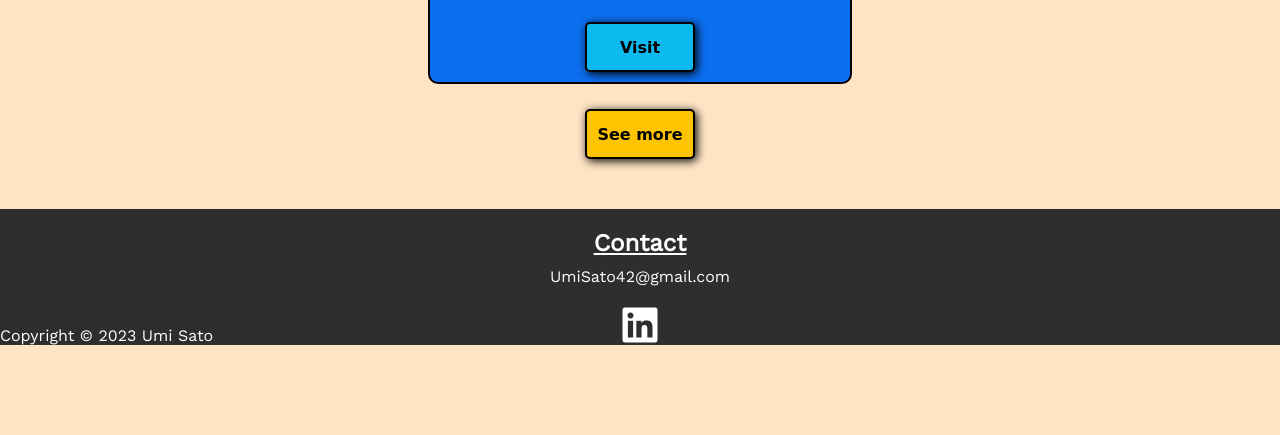
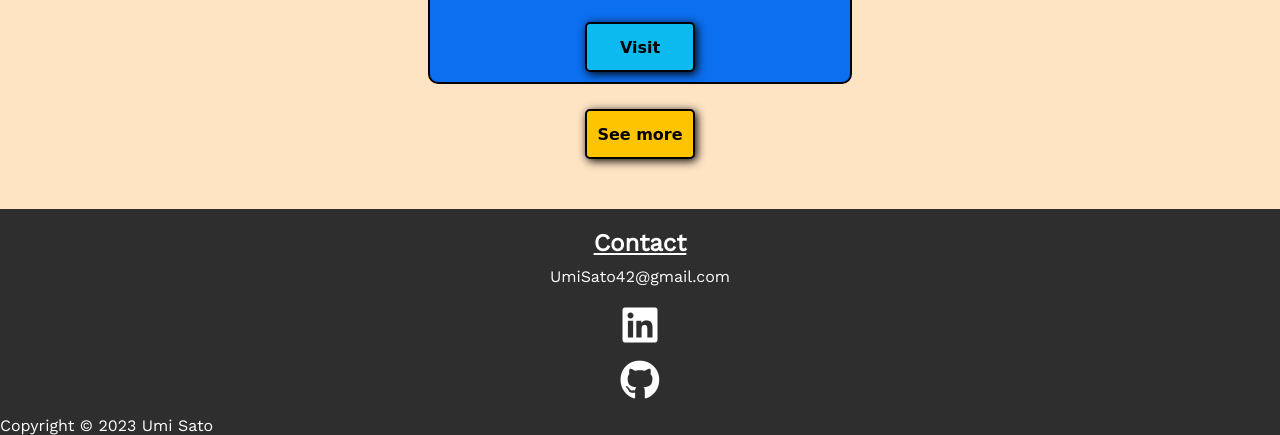
Before and after one commit to Umi1407/Portfolio, a plain HTML site: page index.html in a window 1280 px wide. Shown: the part 2113-2548 px from the top of the page. Before the commit the page ends 2459 px from the top, so only its background shows below. Drawn offline with nearby package versions, Linux system fonts and the light colour scheme; a web font is replaced by a local one.

Commit message:
add new icon links

```diff
--- a/index.html
+++ b/index.html
@@ -92,7 +92,9 @@
                 <h2 style="text-decoration: underline">Contact</h2>
                 <p>UmiSato42@gmail.com</p>
                 <br>
-                <i class="fa-brands fa-linkedin" style="font-size:40px"6></i>
+                <a href="https://www.linkedin.com/in/umi-sato-77053b230/" target="_blank"><i class="fa-brands fa-linkedin" style="font-size:40px"6></i></a>
+                <br>
+                <a href="https://github.com/Umi1407"><i class="fa-brands fa-github"></i></a>
             </div>
             <p class="copy">Copyright &copy; 2023 Umi Sato</p>
         </footer>
--- a/resource/style.css
+++ b/resource/style.css
@@ -196,7 +196,9 @@ footer{
     color: white;
     text-align: center;
     padding-top: 20px;
+    padding-bottom: 20px;
 }
+
 .contact{
     text-align: center;
     display: inline-block;
@@ -205,14 +207,15 @@ footer{
     margin-bottom: 10px;
 }
 .contact i{
-    font-size: 20px;
+    font-size: 40px;
+    color: white;
+    margin-bottom: 15px;
 }
 footer .copy{
     position: absolute;
     bottom: 0;
     left: 0;
 }
-
 @media only screen and (max-width: 1400px){
     .grid-container{
         grid-template-columns: none;
```
